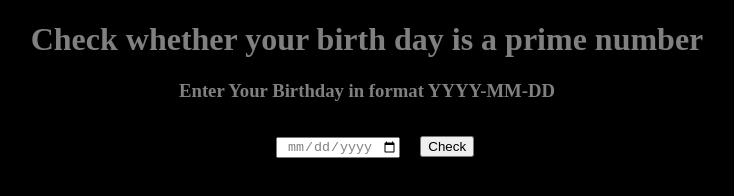
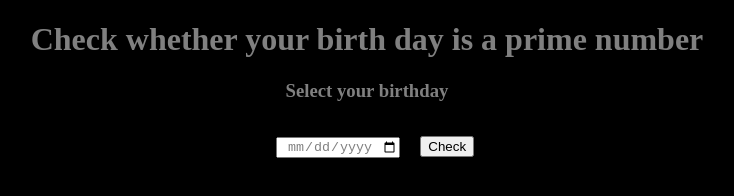
Before and after one commit to sdhamani/Birthday---Prime-Number, a plain HTML site: page index.html in a window 1280 px wide. Shown: the whole page, without its empty margins (273-1007 px from the left). Drawn offline with Linux system fonts and the light colour scheme.

Commit message:
Changed title

```diff
--- a/index.html
+++ b/index.html
@@ -5,12 +5,12 @@
     <meta charset="UTF-8">
     <meta name="viewport" content="width=device-width, initial-scale=1.0">
     <link href="style.css" rel="stylesheet"/>
-    <title>Leap Year</title>
+    <title>Prime Number</title>
 </head>
 <body>
     <h1 class="heading">Check whether your birth day is a prime number</h1>
 
-    <h3 class="heading" id="hint" >Enter Your Birthday in format YYYY-MM-DD</h3>
+    <h3 class="heading" id="hint" >Select your birthday</h3>
 
     <input id="input" type="date"></input>
 
```
